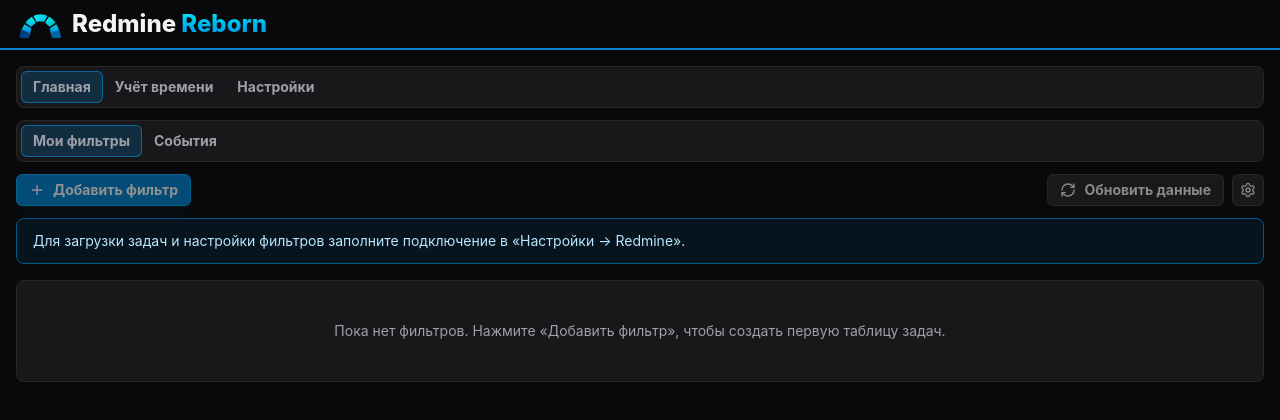
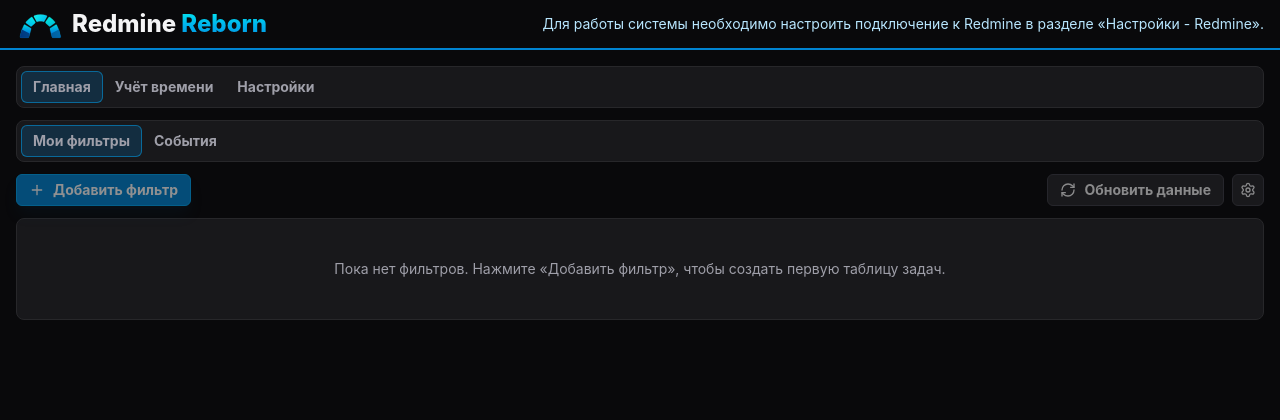
Before and after one commit to tetsumaka/redmine-reborn, a React (Vite) app: page / in a window 1280 px wide. Shown: the top 420 px of the page. Built offline with nearby package versions, Linux system fonts and the light colour scheme.

Commit message:
Перенесено предупреждение при отсутствии настроек подключения

```diff
--- a/src/app/App.tsx
+++ b/src/app/App.tsx
@@ -73,7 +73,7 @@ export function App() {
 
   return (
     <div className="flex h-dvh min-h-0 flex-col overflow-hidden">
-      <AppHeader />
+      <AppHeader redmineConfigured={Boolean(data.settings.redmineUrl && data.settings.apiKey)} />
       <main className="flex min-h-0 flex-1 flex-col px-4 py-4" aria-busy={busy}>
         <fieldset disabled={busy} className="flex min-h-0 flex-1 flex-col">
         <Tabs
--- a/src/pages/home/ui/CustomFilters.tsx
+++ b/src/pages/home/ui/CustomFilters.tsx
@@ -68,7 +68,6 @@ export function CustomFilters() {
           <Button icon={<Settings size={16} />} iconOnly ariaLabel="Настройки отображения страницы" ariaHasPopup="dialog" tooltip="Порядок и ширина фильтров" disabled={busy || !filters.length} onClick={() => setLayoutOpen(true)} />
         </div>
       </div>
-      {!configured && <p className="mb-4 shrink-0 rounded-lg border border-sky-800 bg-sky-950/30 px-4 py-3 text-sm text-sky-200">Для загрузки задач и настройки фильтров заполните подключение в «Настройки → Redmine».</p>}
       <div className="min-h-0 flex-1 overflow-auto">
         {!filters.length && <div className="rounded-lg border border-zinc-800 bg-zinc-900 px-5 py-10 text-center text-sm text-zinc-400">Пока нет фильтров. Нажмите «Добавить фильтр», чтобы создать первую таблицу задач.</div>}
         <div className="grid grid-cols-6 items-start gap-4">
--- a/src/widgets/app-header/ui/AppHeader.tsx
+++ b/src/widgets/app-header/ui/AppHeader.tsx
@@ -1,6 +1,6 @@
-export function AppHeader() {
+export function AppHeader({ redmineConfigured }: { redmineConfigured: boolean }) {
   return (
-    <header className="flex shrink-0 items-center justify-between border-b-2 border-sky-600 bg-zinc-950 px-4 py-2 text-zinc-100">
+    <header className="flex shrink-0 flex-wrap items-center justify-between gap-x-6 gap-y-2 border-b-2 border-sky-600 bg-zinc-950 px-4 py-2 text-zinc-100">
       <h1 className="flex items-center gap-2 text-2xl font-extrabold">
         <img
           src="./redmine-reborn.svg"
@@ -15,6 +15,9 @@ export function AppHeader() {
           </span>
         </span>
       </h1>
+      {!redmineConfigured && <p role="status" className="max-w-3xl text-sm leading-relaxed text-sky-200">
+        Для работы системы необходимо настроить подключение к Redmine в разделе «Настройки - Redmine».
+      </p>}
     </header>
   );
 }
```
